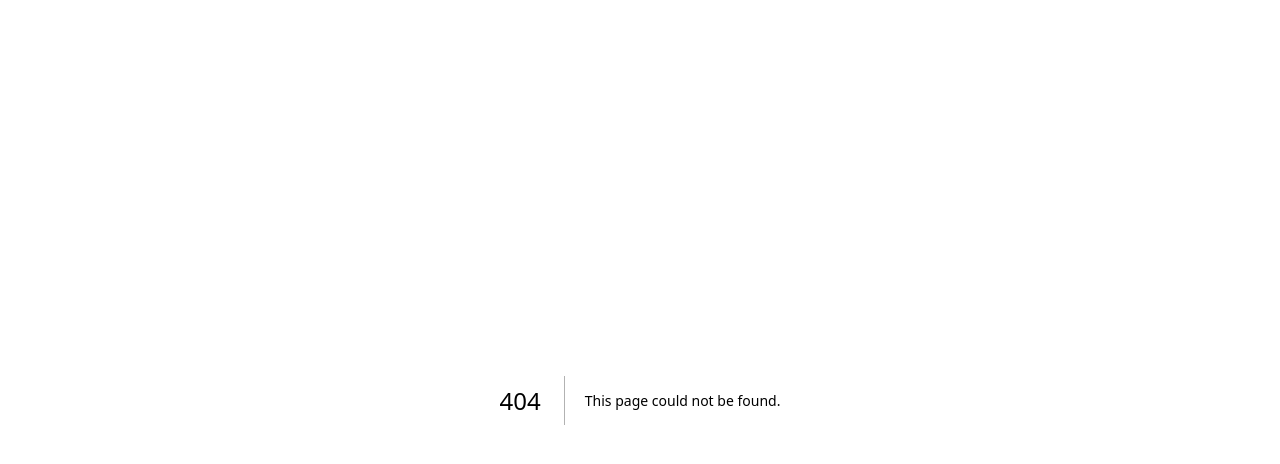
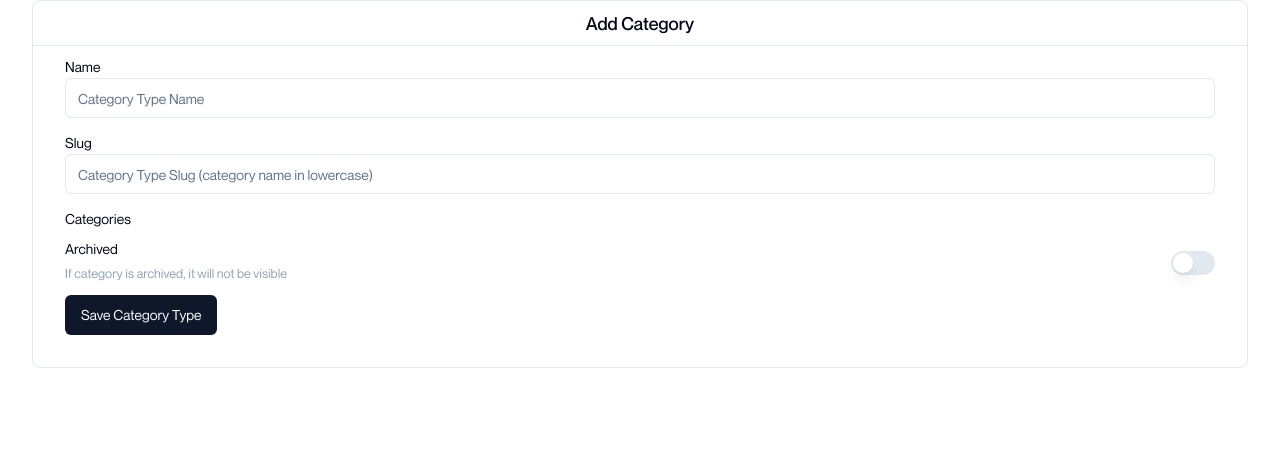
Before and after one commit to digital-markup/stack-cms-api, a Next.js app: page /dashboard/category-types/add-type in a window 1280 px wide. Before the commit this address had no page. Shown: the top 464 px of the page. Built offline with nearby package versions, Linux system fonts and the light colour scheme; no server answers.

Commit message:
categories update

```diff
--- /dev/null
+++ b/src/app/(admin)/dashboard/category-types/(pages)/add-type/components/categories-command.tsx
@@ -0,0 +1,78 @@
+/* eslint-disable @typescript-eslint/no-explicit-any */
+"use client";
+
+import { Button } from "@/components/ui/button";
+import {
+  Command,
+  CommandEmpty,
+  CommandGroup,
+  CommandInput,
+  CommandItem,
+  CommandList,
+} from "@/components/ui/command";
+import {
+  Popover,
+  PopoverContent,
+  PopoverTrigger,
+} from "@/components/ui/popover";
+import { cn } from "@/lib/utils";
+import { Check, ChevronsUpDown } from "lucide-react";
+import React from "react";
+
+interface CategoriesCommandProps {
+  categories: any;
+}
+
+function CategoriesCommand({ categories }: CategoriesCommandProps) {
+  const [open, setOpen] = React.useState(false);
+  const [value, setValue] = React.useState("");
+  return (
+    <div>
+      <Popover open={open} onOpenChange={setOpen}>
+        <PopoverTrigger asChild>
+          <Button
+            variant="outline"
+            role="combobox"
+            aria-expanded={open}
+            className="w-[200px] justify-between"
+          >
+            {value
+              ? categories.find((category: any) => category.id === value)?.name
+              : "Select a Category..."}
+            <ChevronsUpDown className="ml-2 h-4 w-4 shrink-0 opacity-50" />
+          </Button>
+        </PopoverTrigger>
+        <PopoverContent className="w-[200px] p-0">
+          <Command>
+            <CommandInput placeholder="Search framework..." />
+            <CommandList>
+              <CommandEmpty>No framework found.</CommandEmpty>
+              <CommandGroup>
+                {categories.map((category: any) => (
+                  <CommandItem
+                    key={category.id}
+                    value={category.id}
+                    onSelect={(currentValue) => {
+                      setValue(currentValue === value ? "" : currentValue);
+                      setOpen(false);
+                    }}
+                  >
+                    <Check
+                      className={cn(
+                        "mr-2 h-4 w-4 text-green-300",
+                        value === category.id ? "opacity-100" : "opacity-0"
+                      )}
+                    />
+                    {category.name}
+                  </CommandItem>
+                ))}
+              </CommandGroup>
+            </CommandList>
+          </Command>
+        </PopoverContent>
+      </Popover>
+    </div>
+  );
+}
+
+export default CategoriesCommand;
--- /dev/null
+++ b/src/app/(admin)/dashboard/category-types/(pages)/add-type/page.tsx
@@ -0,0 +1,63 @@
+import { SubmitButton } from "@/components/submit-button";
+import { Card, CardContent, CardHeader } from "@/components/ui/card";
+import { Input } from "@/components/ui/input";
+import { Label } from "@/components/ui/label";
+import { Switch } from "@/components/ui/switch";
+import React from "react";
+import CategoriesCommand from "./components/categories-command";
+import getCategories from "../../../category/actions/getCategories";
+
+async function AddTypePage() {
+  const { data } = await getCategories();
+  return (
+    <div className="container mx-auto px-8">
+      <Card className="shadow-none p-0">
+        <CardHeader className="border-b flex justify-start w-full py-2 px-4 items-center">
+          <p className="text-lg font-semibold">Add Category</p>
+        </CardHeader>
+        <div className="w-full min-h-16 p-2">
+          <CardContent>
+            <form>
+              <div className="mb-3">
+                <Label htmlFor="name">Name</Label>
+                <Input
+                  name="name"
+                  type="text"
+                  placeholder="Category Type Name"
+                  required
+                />
+              </div>
+              <div className="mb-3">
+                <Label htmlFor="slug">Slug</Label>
+                <Input
+                  name="slug"
+                  type="text"
+                  placeholder="Category Type Slug (category name in lowercase)"
+                  required
+                />
+              </div>
+              <div className="mb-3">
+                <Label htmlFor="category">Categories</Label>
+                {data && <CategoriesCommand categories={data} />}
+              </div>
+              <div className="mb-3 flex justify-between items-center">
+                <div className="flex flex-col gap-2">
+                  <Label htmlFor="slug">Archived</Label>
+                  <small className="text-slate-400">
+                    If category is archived, it will not be visible
+                  </small>
+                </div>
+                <Switch name="is_archived" />
+              </div>
+              <SubmitButton pendingText="Saving...">
+                Save Category Type
+              </SubmitButton>
+            </form>
+          </CardContent>
+        </div>
+      </Card>
+    </div>
+  );
+}
+
+export default AddTypePage;
--- /dev/null
+++ b/src/app/(admin)/dashboard/category-types/components/types-container.tsx
@@ -0,0 +1,9 @@
+"use client";
+
+import React from "react";
+
+function TypesContainer() {
+  return <div className="px-4 pt-8 pb-6 w-full h-full">TypesContainer</div>;
+}
+
+export default TypesContainer;
--- /dev/null
+++ b/src/app/(admin)/dashboard/category-types/page.tsx
@@ -0,0 +1,25 @@
+import { Card, CardHeader } from "@/components/ui/card";
+import React from "react";
+import { Button } from "@/components/ui/button";
+import TypesContainer from "./components/types-container";
+import Link from "next/link";
+
+async function TypePage() {
+  return (
+    <div className="container mx-auto px-8">
+      <Card className="shadow-none p-0">
+        <CardHeader className="border-b flex justify-between w-full flex-row py-2 px-4 items-center">
+          <p className="text-lg font-semibold">All Categories</p>
+          <Link href={"/dashboard/category-types/add-new"}>
+            <Button className="rounded-full">Add New</Button>
+          </Link>
+        </CardHeader>
+        <div className="w-full min-h-16 p-2">
+          <TypesContainer />
+        </div>
+      </Card>
+    </div>
+  );
+}
+
+export default TypePage;
--- a/src/app/(admin)/dashboard/products/add-product/page.tsx
+++ b/src/app/(admin)/dashboard/products/add-product/page.tsx
@@ -1,3 +1,4 @@
+"use client";
 import React, { Suspense } from "react";
 import BasicInfo from "./components/basic-info";
 import { AdditionalInfo } from "./components/additional-info";
```
